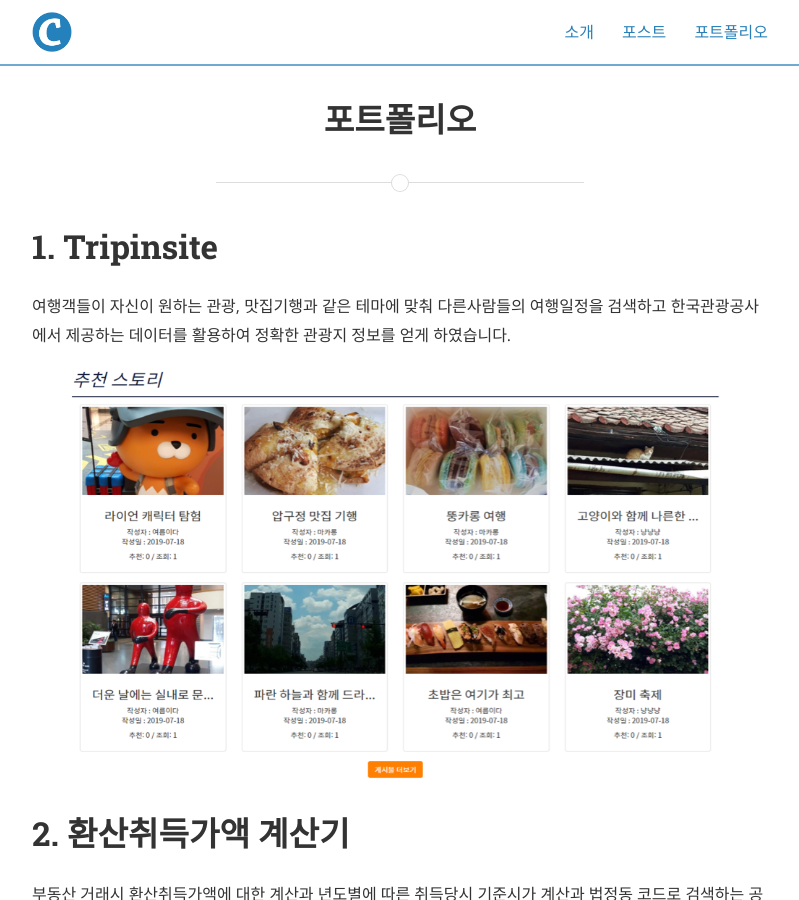
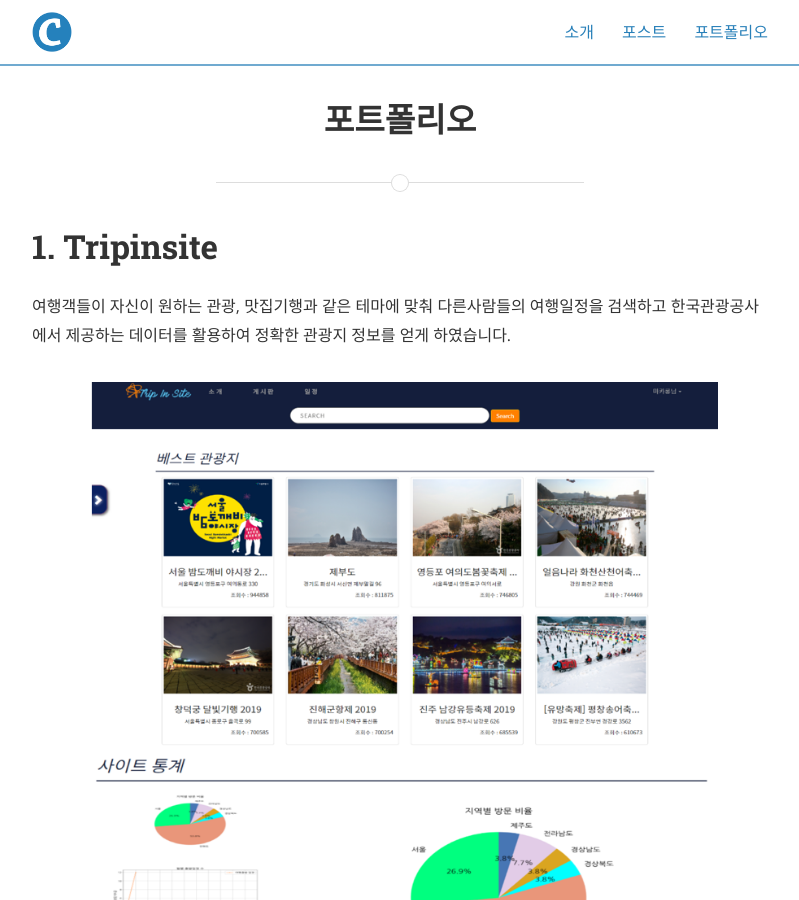
Before and after one commit to Aulelius/Aulelius.github.io, a Jekyll site: the page built from typography.md, in a window 1280 px wide and 900 px high. Shown: the whole window, without its empty margins (240-1039 px from the left). Built offline with Jekyll 4.4.1, drawn with Linux system fonts in a browser that asks for light colours; nearby versions of some CDN libraries.

Commit message:
Update typography.md

```diff
--- a/typography.md
+++ b/typography.md
@@ -8,7 +8,7 @@
 <h1>1. Tripinsite</h1>
 <p>
 여행객들이 자신이 원하는 관광, 맛집기행과 같은 테마에 맞춰 다른사람들의 여행일정을 검색하고 한국관광공사에서 제공하는 데이터를 활용하여 정확한 관광지 정보를 얻게 하였습니다.</p>
-<img src="/assets/portfolio_img1.jpg" />
+<img src="/assets/portfolio_img2.jpg" />
 
 <h1>2. 환산취득가액 계산기</h1>
 
```
